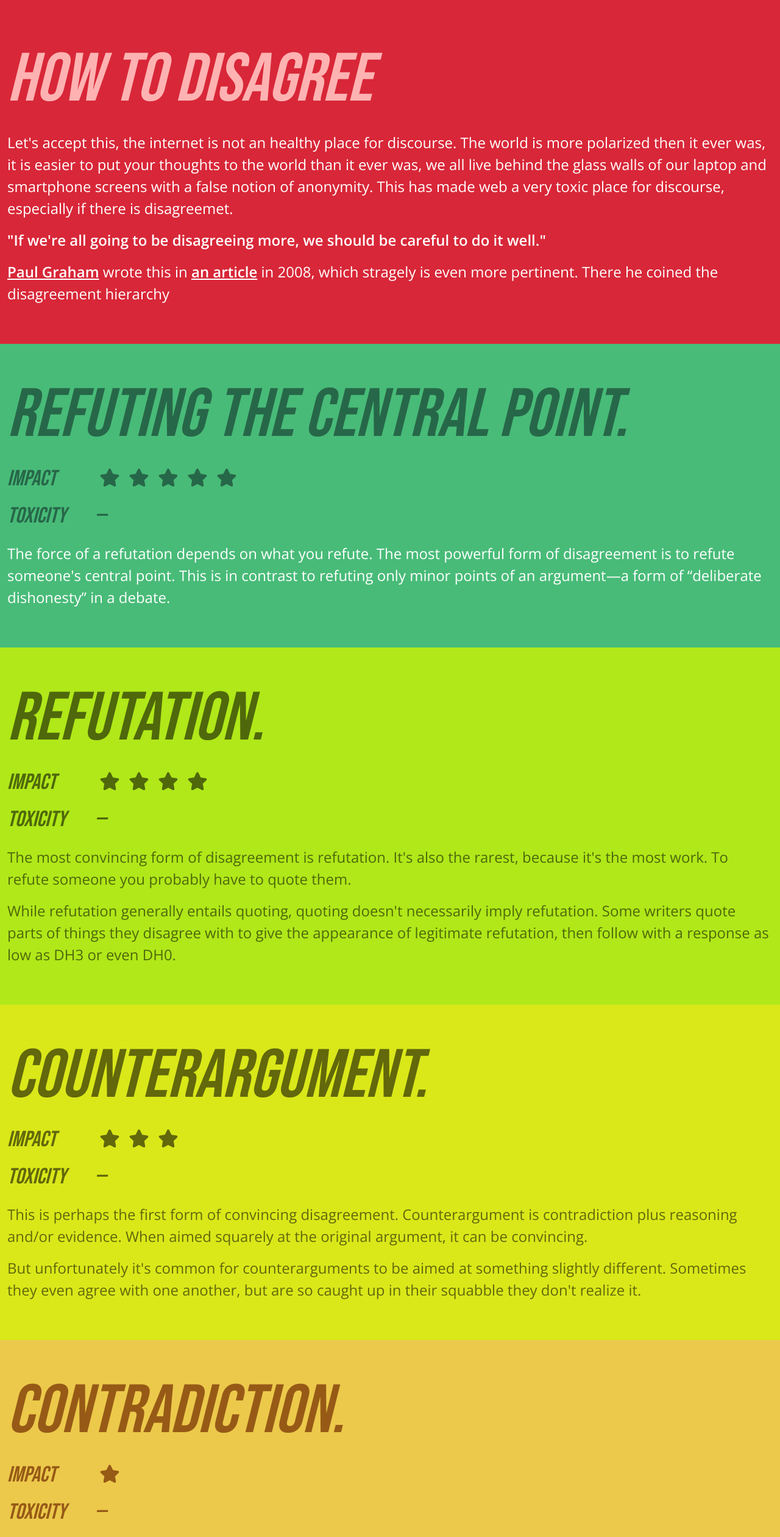
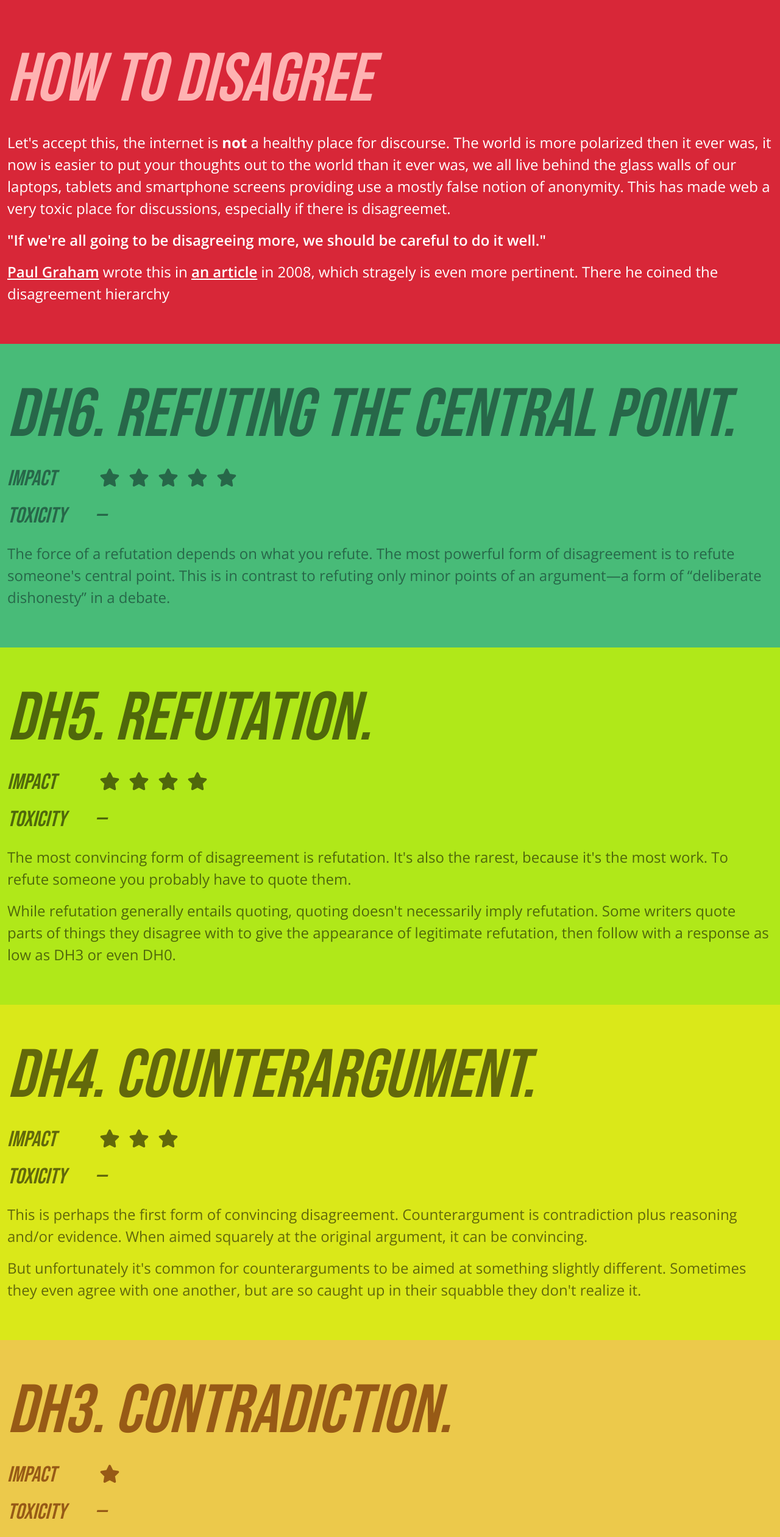
Before and after one commit to scmmishra/howtodisagree, a website: page public/index.html in a window 1280 px wide. Shown: the top 2521 px of the page at 61% size. Drawn offline with nearby package versions, Linux system fonts and the light colour scheme.

Commit message:
feat: add dh numbers

```diff
--- a/public/index.html
+++ b/public/index.html
@@ -11,10 +11,10 @@
 		<div class="container px-3 mx-auto">
 			<div class="text-6xl md:text-8xl text-red-300 font-display italic">How to Disagree</div>
 			<p class="text-xl md:text-2xl text-white font-base mb-4">
-				Let's accept this, the internet is not an healthy place for discourse.
-				The world is more polarized then it ever was, it is easier to put your thoughts to the world than it ever was,
-				we all live behind the glass walls of our laptop and smartphone screens with a false notion of anonymity.
-				This has made web a very toxic place for discourse, especially if there is disagreemet.
+				Let's accept this, the internet is <b>not</b> a healthy place for discourse.
+				The world is more polarized then it ever was, it now is easier to put your thoughts out to the world than it ever was,
+				we all live behind the glass walls of our laptops, tablets and smartphone screens providing use a mostly false notion of anonymity.
+				This has made web a very toxic place for discussions, especially if there is disagreemet.
 			</p>
 			<p class="text-xl md:text-2xl font-base mb-4 text-white">
 				<span class="font-semibold">"If we're all going to be disagreeing more, we should be careful to do it well."</span>
@@ -26,7 +26,7 @@
 	</section>
 	<section class="bg-green-500 py-12">
 		<div class="container px-3 mx-auto">
-			<div class="text-5xl md:text-8xl leading-tight text-green-800 font-display italic">Refuting the central point.</div>
+			<div class="text-5xl md:text-8xl leading-tight text-green-800 font-display italic">DH6. Refuting the central point.</div>
 			<div class="text-2xl md:text-4xl font-display italic text-green-800 my-4 flex items-center">
 				<span class="leading-none mr-4 w-32">Impact</span>
 				<svg xmlns="http://www.w3.org/2000/svg" class="mx-2 mb-1" width="32" height="32" viewBox="0 0 24 24" fill="currentColor" stroke="currentColor" stroke-width="3" stroke-linecap="round" stroke-linejoin="round" class="feather feather-star"><polygon points="12 2 15.09 8.26 22 9.27 17 14.14 18.18 21.02 12 17.77 5.82 21.02 7 14.14 2 9.27 8.91 8.26 12 2"></polygon></svg>
@@ -39,7 +39,7 @@
 				<span class="leading-none mr-4 w-32">Toxicity</span>
 				—
 			</div>
-			<p class="text-xl md:text-2xl text-white font-base mb-4">
+			<p class="text-xl md:text-2xl text-green-800 font-base mb-4">
 				The force of a refutation depends on what you refute. The most powerful form of disagreement is to refute someone's central point.
 				This is in contrast to refuting only minor points of an argument—a form of “deliberate dishonesty” in a debate.
 			</p>
@@ -47,7 +47,7 @@
 	</section>
 	<section class="bg-green-apple-500 py-12">
 		<div class="container px-3 mx-auto">
-			<div class="text-5xl md:text-8xl leading-tight text-green-apple-800 font-display italic">Refutation.</div>
+			<div class="text-5xl md:text-8xl leading-tight text-green-apple-800 font-display italic">DH5. Refutation.</div>
 			<div class="text-2xl md:text-4xl font-display italic text-green-apple-800 my-4 flex items-center">
 				<span class="leading-none mr-4 w-32">Impact</span>
 				<svg xmlns="http://www.w3.org/2000/svg" class="mx-2 mb-1" width="32" height="32" viewBox="0 0 24 24" fill="currentColor" stroke="currentColor" stroke-width="3" stroke-linecap="round" stroke-linejoin="round" class="feather feather-star"><polygon points="12 2 15.09 8.26 22 9.27 17 14.14 18.18 21.02 12 17.77 5.82 21.02 7 14.14 2 9.27 8.91 8.26 12 2"></polygon></svg>
@@ -64,13 +64,14 @@
 				To refute someone you probably have to quote them.
 			</p>
 			<p class="text-xl md:text-2xl text-green-apple-800 font-base mb-4">
-				While refutation generally entails quoting, quoting doesn't necessarily imply refutation. Some writers quote parts of things they disagree with to give the appearance of legitimate refutation, then follow with a response as low as DH3 or even DH0.
+				While refutation generally entails quoting, quoting doesn't necessarily imply refutation.
+				Some writers quote parts of things they disagree with to give the appearance of legitimate refutation, then follow with a response as low as DH3 or even DH0.
 			</p>
 		</div>
 	</section>
 	<section class="bg-limbu-timbu-500 py-12">
 		<div class="container px-3 mx-auto">
-			<div class="text-5xl md:text-8xl leading-tight text-limbu-timbu-800 font-display italic">Counterargument.</div>
+			<div class="text-5xl md:text-8xl leading-tight text-limbu-timbu-800 font-display italic">DH4. Counterargument.</div>
 			<div class="text-2xl md:text-4xl font-display italic text-limbu-timbu-800 my-4 flex items-center">
 				<span class="leading-none mr-4 w-32">Impact</span>
 				<svg xmlns="http://www.w3.org/2000/svg" class="mx-2 mb-1" width="32" height="32" viewBox="0 0 24 24" fill="currentColor" stroke="currentColor" stroke-width="3" stroke-linecap="round" stroke-linejoin="round" class="feather feather-star"><polygon points="12 2 15.09 8.26 22 9.27 17 14.14 18.18 21.02 12 17.77 5.82 21.02 7 14.14 2 9.27 8.91 8.26 12 2"></polygon></svg>
@@ -93,7 +94,7 @@
 	</section>
 	<section class="bg-yellow-500 py-12">
 		<div class="container px-3 mx-auto">
-			<div class="text-5xl md:text-8xl leading-tight text-yellow-800 font-display italic">Contradiction.</div>
+			<div class="text-5xl md:text-8xl leading-tight text-yellow-800 font-display italic">DH3. Contradiction.</div>
 			<div class="text-2xl md:text-4xl font-display italic text-yellow-800 my-4 flex items-center">
 				<span class="leading-none mr-4 w-32">Impact</span>
 				<svg xmlns="http://www.w3.org/2000/svg" class="mx-2 mb-1" width="32" height="32" viewBox="0 0 24 24" fill="currentColor" stroke="currentColor" stroke-width="3" stroke-linecap="round" stroke-linejoin="round" class="feather feather-star"><polygon points="12 2 15.09 8.26 22 9.27 17 14.14 18.18 21.02 12 17.77 5.82 21.02 7 14.14 2 9.27 8.91 8.26 12 2"></polygon></svg>
@@ -110,7 +111,7 @@
 	</section>
 	<section class="bg-orange-500 py-12">
 		<div class="container px-3 mx-auto">
-			<div class="text-5xl md:text-8xl leading-tight text-orange-800 font-display italic">Responding to Tone.</div>
+			<div class="text-5xl md:text-8xl leading-tight text-orange-800 font-display italic">DH2. Responding to Tone.</div>
 			<div class="text-2xl md:text-4xl font-display italic text-orange-800 my-4 flex items-center">
 				<span class="leading-none mr-4 w-32">Impact</span>
 				<svg xmlns="http://www.w3.org/2000/svg" class="mx-2 mb-1" width="32" height="32" viewBox="0 0 24 24" fill="currentColor" stroke="currentColor" stroke-width="3" stroke-linecap="round" stroke-linejoin="round" class="feather feather-star"><polygon points="12 2 15.09 8.26 22 9.27 17 14.14 18.18 21.02 12 17.77 5.82 21.02 7 14.14 2 9.27 8.91 8.26 12 2"></polygon></svg>
@@ -130,7 +131,7 @@
 	</section>
 	<section class="bg-crimson-500 py-12">
 		<div class="container px-3 mx-auto">
-			<div class="text-5xl md:text-8xl leading-tight text-crimson-800 font-display italic">Ad Hominem.</div>
+			<div class="text-5xl md:text-8xl leading-tight text-crimson-800 font-display italic">DH1. Ad Hominem.</div>
 			<div class="text-2xl md:text-4xl font-display italic text-crimson-800 my-4 flex items-center">
 				<span class="leading-none mr-4 w-32">Impact</span>
 				In Most Cases, None
@@ -151,7 +152,7 @@
 	</section>
 	<section class="bg-gray-900 py-12">
 		<div class="container px-3 mx-auto">
-			<div class="text-5xl md:text-8xl leading-tight text-gray-500 font-display italic">Name-calling.</div>
+			<div class="text-5xl md:text-8xl leading-tight text-gray-500 font-display italic">DH0. Name-calling.</div>
 			<div class="text-2xl md:text-4xl font-display italic text-gray-500 my-4 flex items-center">
 				<span class="leading-none mr-4 w-32">Impact</span>
 				—
```
